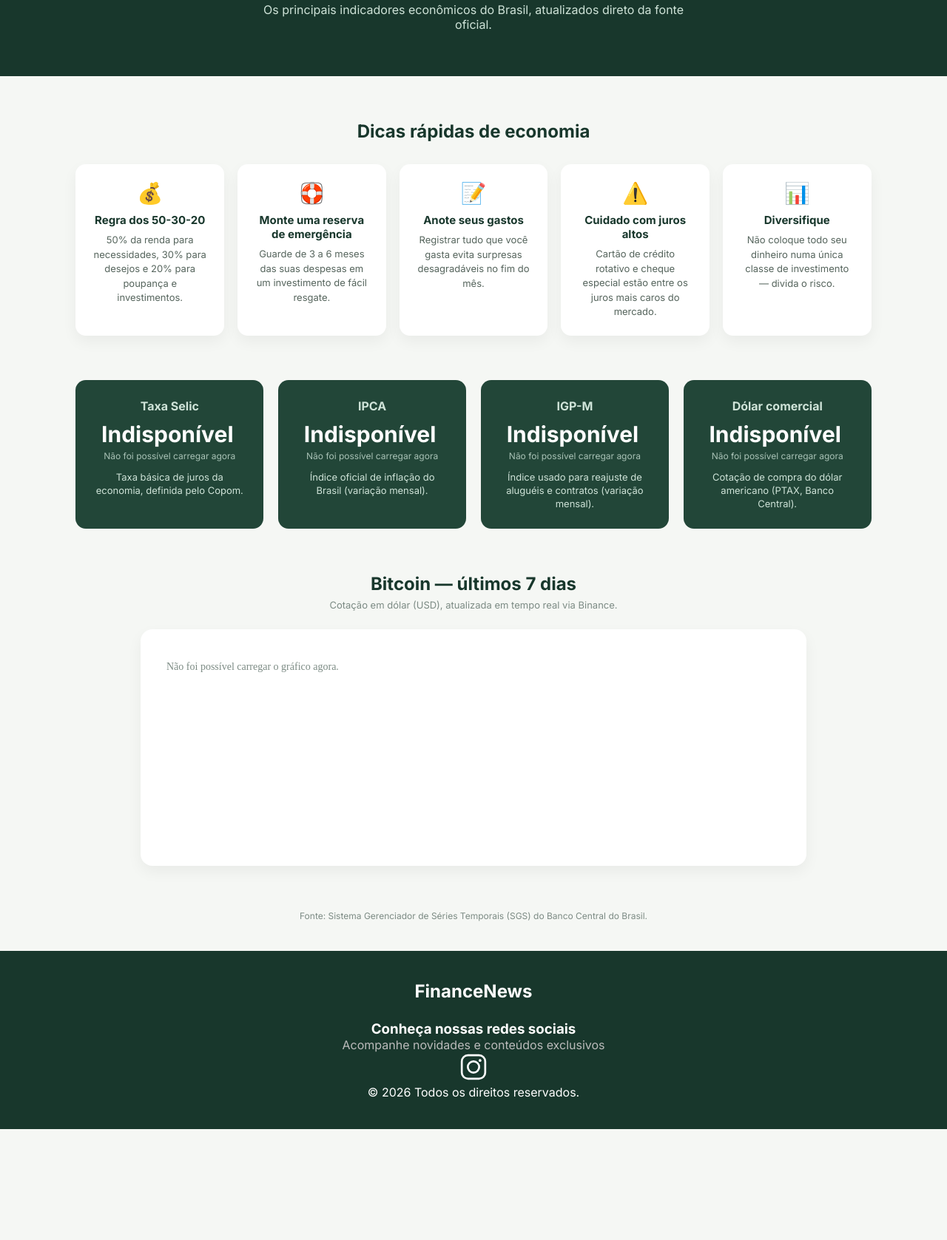
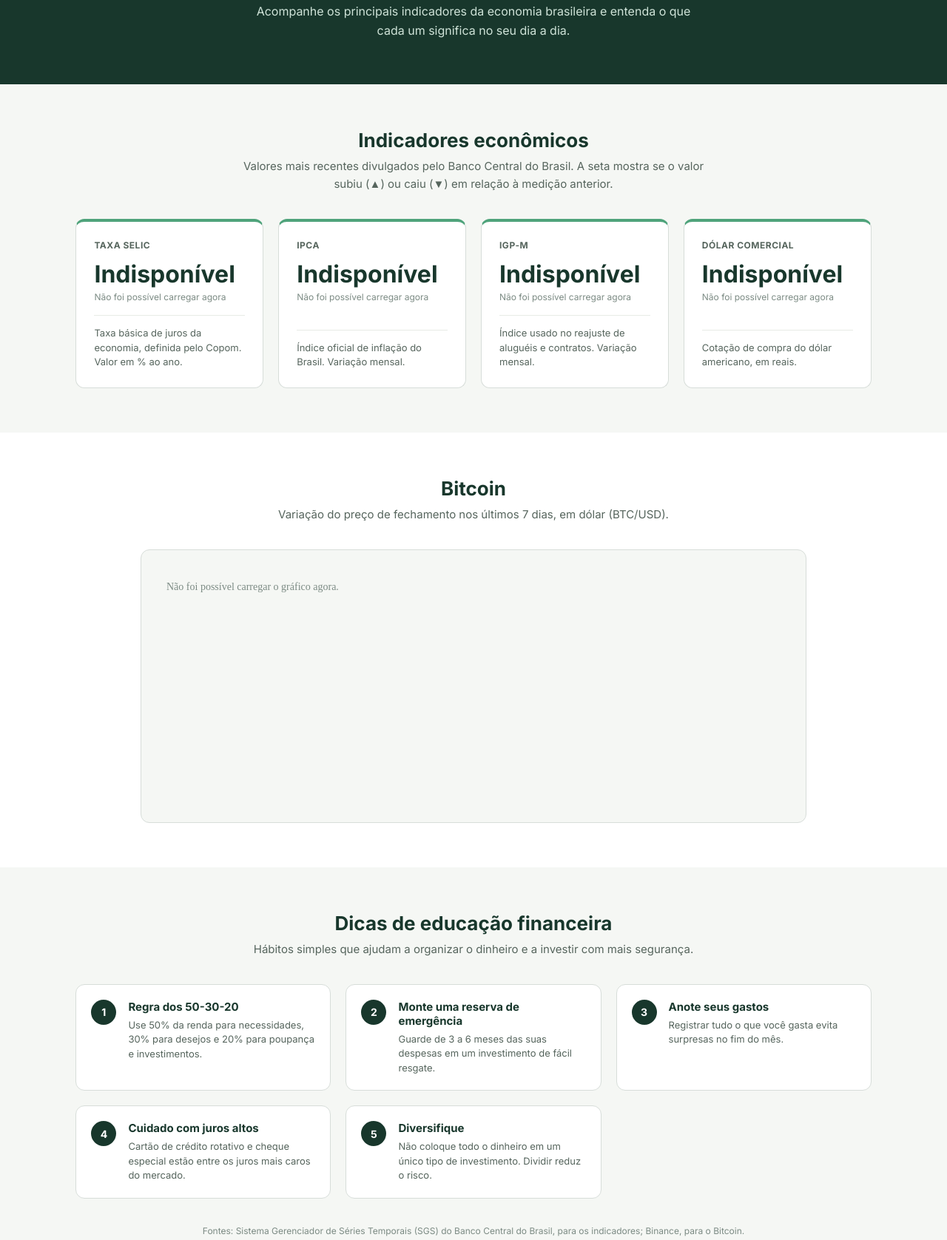
Before and after one commit to nathanwendel09/TCC, a plain HTML site: page economia.html in a window 1280 px wide. Shown: the part 233-1910 px from the top of the page at 74% size. Before the commit the page ends 1760 px from the top, so only its background shows below. Drawn offline with nearby package versions, Linux system fonts and the light colour scheme; no server answers.

Commit message:
mudanças visuais em duas paginas

```diff
--- a/backend/economia.js
+++ b/backend/economia.js
@@ -11,7 +11,14 @@ const SERIES = {
     dolar: 1      // Dólar comercial (compra)
 };
 
-async function carregarIndicador(id, codigoSerie, sufixo) {
+function formatarNumero(valor) {
+    return Number(valor).toLocaleString("pt-BR", {
+        minimumFractionDigits: 2,
+        maximumFractionDigits: 2
+    });
+}
+
+async function carregarIndicador(id, codigoSerie, prefixo, sufixo) {
     const valorEl = document.getElementById(id);
     const dataEl = document.getElementById(id + "-data");
     const trendEl = document.getElementById(id + "-trend");
@@ -29,7 +36,7 @@ async function carregarIndicador(id, codigoSerie, sufixo) {
         const ultimo = data[data.length - 1];
         const anterior = data.length > 1 ? data[data.length - 2] : null;
 
-        valorEl.textContent = `${Number(ultimo.valor).toFixed(2)}${sufixo}`;
+        valorEl.textContent = `${prefixo}${formatarNumero(ultimo.valor)}${sufixo}`;
         dataEl.textContent = `Atualizado em ${ultimo.data}`;
 
         if (anterior) {
@@ -55,10 +62,10 @@ async function carregarIndicador(id, codigoSerie, sufixo) {
     }
 }
 
-carregarIndicador("selic", SERIES.selic, "%");
-carregarIndicador("ipca", SERIES.ipca, "%");
-carregarIndicador("igpm", SERIES.igpm, "%");
-carregarIndicador("dolar", SERIES.dolar, " R$");
+carregarIndicador("selic", SERIES.selic, "", "%");
+carregarIndicador("ipca", SERIES.ipca, "", "%");
+carregarIndicador("igpm", SERIES.igpm, "", "%");
+carregarIndicador("dolar", SERIES.dolar, "R$ ", "");
 
 
 // ======================
--- a/economia.html
+++ b/economia.html
@@ -37,94 +37,122 @@
 <!-- HERO -->
 <section class="hero">
 <h1>Economia</h1>
-<p>Os principais indicadores econômicos do Brasil, atualizados direto da fonte oficial.</p>
+<p>Acompanhe os principais indicadores da economia brasileira e entenda o que cada um significa no seu dia a dia.</p>
 </section>
 
-<!-- DICAS -->
-<section class="dicas">
+<!-- INDICADORES -->
+<section class="section">
 
-<h2>Dicas rápidas de economia</h2>
-
-<div class="dicas-grid">
-
-<div class="dica-card">
-<span class="dica-icone">💰</span>
-<h3>Regra dos 50-30-20</h3>
-<p>50% da renda para necessidades, 30% para desejos e 20% para poupança e investimentos.</p>
+<div class="section-title">
+<h2>Indicadores econômicos</h2>
+<p>Valores mais recentes divulgados pelo Banco Central do Brasil. A seta mostra se o valor subiu (▲) ou caiu (▼) em relação à medição anterior.</p>
 </div>
 
-<div class="dica-card">
-<span class="dica-icone">🛟</span>
-<h3>Monte uma reserva de emergência</h3>
-<p>Guarde de 3 a 6 meses das suas despesas em um investimento de fácil resgate.</p>
+<div class="indicadores">
+
+<div class="indicador-card">
+<h3>Taxa Selic</h3>
+<p class="valor"><span id="selic">Carregando...</span><span class="trend" id="selic-trend"></span></p>
+<p class="data" id="selic-data"></p>
+<p class="explicacao">Taxa básica de juros da economia, definida pelo Copom. Valor em % ao ano.</p>
 </div>
 
-<div class="dica-card">
-<span class="dica-icone">📝</span>
-<h3>Anote seus gastos</h3>
-<p>Registrar tudo que você gasta evita surpresas desagradáveis no fim do mês.</p>
+<div class="indicador-card">
+<h3>IPCA</h3>
+<p class="valor"><span id="ipca">Carregando...</span><span class="trend" id="ipca-trend"></span></p>
+<p class="data" id="ipca-data"></p>
+<p class="explicacao">Índice oficial de inflação do Brasil. Variação mensal.</p>
 </div>
 
-<div class="dica-card">
-<span class="dica-icone">⚠️</span>
-<h3>Cuidado com juros altos</h3>
-<p>Cartão de crédito rotativo e cheque especial estão entre os juros mais caros do mercado.</p>
+<div class="indicador-card">
+<h3>IGP-M</h3>
+<p class="valor"><span id="igpm">Carregando...</span><span class="trend" id="igpm-trend"></span></p>
+<p class="data" id="igpm-data"></p>
+<p class="explicacao">Índice usado no reajuste de aluguéis e contratos. Variação mensal.</p>
 </div>
 
-<div class="dica-card">
-<span class="dica-icone">📊</span>
-<h3>Diversifique</h3>
-<p>Não coloque todo seu dinheiro numa única classe de investimento — divida o risco.</p>
+<div class="indicador-card">
+<h3>Dólar comercial</h3>
+<p class="valor"><span id="dolar">Carregando...</span><span class="trend" id="dolar-trend"></span></p>
+<p class="data" id="dolar-data"></p>
+<p class="explicacao">Cotação de compra do dólar americano, em reais.</p>
 </div>
 
 </div>
 
 </section>
 
-<!-- INDICADORES -->
-<section class="indicadores">
+<!-- GRÁFICO BITCOIN -->
+<section class="section section-alt">
 
-<div class="indicador-card">
-<h3>Taxa Selic</h3>
-<p class="valor"><span id="selic">Carregando...</span><span class="trend" id="selic-trend"></span></p>
-<p class="data" id="selic-data"></p>
-<p class="explicacao">Taxa básica de juros da economia, definida pelo Copom.</p>
+<div class="section-title">
+<h2>Bitcoin</h2>
+<p>Variação do preço de fechamento nos últimos 7 dias, em dólar (BTC/USD).</p>
 </div>
 
-<div class="indicador-card">
-<h3>IPCA</h3>
-<p class="valor"><span id="ipca">Carregando...</span><span class="trend" id="ipca-trend"></span></p>
-<p class="data" id="ipca-data"></p>
-<p class="explicacao">Índice oficial de inflação do Brasil (variação mensal).</p>
+<div class="grafico-card">
+<div class="grafico-area">
+<canvas id="bitcoin-chart"></canvas>
 </div>
-
-<div class="indicador-card">
-<h3>IGP-M</h3>
-<p class="valor"><span id="igpm">Carregando...</span><span class="trend" id="igpm-trend"></span></p>
-<p class="data" id="igpm-data"></p>
-<p class="explicacao">Índice usado para reajuste de aluguéis e contratos (variação mensal).</p>
-</div>
-
-<div class="indicador-card">
-<h3>Dólar comercial</h3>
-<p class="valor"><span id="dolar">Carregando...</span><span class="trend" id="dolar-trend"></span></p>
-<p class="data" id="dolar-data"></p>
-<p class="explicacao">Cotação de compra do dólar americano (PTAX, Banco Central).</p>
 </div>
 
 </section>
 
-<!-- GRÁFICO BITCOIN -->
-<section class="grafico-section">
-<h2>Bitcoin — últimos 7 dias</h2>
-<p class="grafico-sub">Cotação em dólar (USD), atualizada em tempo real via Binance.</p>
+<!-- DICAS -->
+<section class="section">
 
-<div class="grafico-card">
-<canvas id="bitcoin-chart"></canvas>
+<div class="section-title">
+<h2>Dicas de educação financeira</h2>
+<p>Hábitos simples que ajudam a organizar o dinheiro e a investir com mais segurança.</p>
 </div>
+
+<div class="dicas-lista">
+
+<div class="dica">
+<span class="dica-num">1</span>
+<div>
+<h3>Regra dos 50-30-20</h3>
+<p>Use 50% da renda para necessidades, 30% para desejos e 20% para poupança e investimentos.</p>
+</div>
+</div>
+
+<div class="dica">
+<span class="dica-num">2</span>
+<div>
+<h3>Monte uma reserva de emergência</h3>
+<p>Guarde de 3 a 6 meses das suas despesas em um investimento de fácil resgate.</p>
+</div>
+</div>
+
+<div class="dica">
+<span class="dica-num">3</span>
+<div>
+<h3>Anote seus gastos</h3>
+<p>Registrar tudo o que você gasta evita surpresas no fim do mês.</p>
+</div>
+</div>
+
+<div class="dica">
+<span class="dica-num">4</span>
+<div>
+<h3>Cuidado com juros altos</h3>
+<p>Cartão de crédito rotativo e cheque especial estão entre os juros mais caros do mercado.</p>
+</div>
+</div>
+
+<div class="dica">
+<span class="dica-num">5</span>
+<div>
+<h3>Diversifique</h3>
+<p>Não coloque todo o dinheiro em um único tipo de investimento. Dividir reduz o risco.</p>
+</div>
+</div>
+
+</div>
+
+<p class="fonte">Fontes: Sistema Gerenciador de Séries Temporais (SGS) do Banco Central do Brasil, para os indicadores; Binance, para o Bitcoin.</p>
+
 </section>
-
-<p class="fonte">Fonte: Sistema Gerenciador de Séries Temporais (SGS) do Banco Central do Brasil.</p>
 
 <!-- FOOTER -->
 <footer>
--- a/frontend/pages/CSS/economia.css
+++ b/frontend/pages/CSS/economia.css
@@ -77,10 +77,10 @@ nav a.active{
 
 /* HERO */
 .hero{
+    background: #18372C;
+    color: white;
     padding: 60px 8%;
     text-align: center;
-    background: #18372C;
-    color: white;
 }
 
 .hero h1{
@@ -90,146 +90,166 @@ nav a.active{
 
 .hero p{
     color: #cfe3d8;
-    max-width: 600px;
+    max-width: 620px;
     margin: 0 auto;
+    line-height: 1.6;
 }
 
-/* DICAS */
-.dicas{
-    padding: 60px 8% 20px;
+/* SEÇÕES */
+.section{
+    padding: 60px 8%;
 }
 
-.dicas h2{
-    text-align: center;
-    margin-bottom: 30px;
+.section-alt{
+    background: white;
 }
 
-.dicas-grid{
-    display: grid;
-    grid-template-columns: repeat(auto-fit, minmax(200px, 1fr));
-    gap: 18px;
+.section-title{
+    text-align: center;
+    max-width: 640px;
+    margin: 0 auto 35px;
 }
 
-.dica-card{
-    background: white;
-    border-radius: 14px;
-    padding: 22px;
-    text-align: center;
-    box-shadow: 0 8px 20px rgba(0,0,0,0.05);
-    transition: .2s;
-}
-
-.dica-card:hover{
-    transform: translateY(-4px);
-}
-
-.dica-icone{
-    font-size: 28px;
-    display: block;
-    margin-bottom: 10px;
-}
-
-.dica-card h3{
-    font-size: 15px;
+.section-title h2{
+    font-size: 26px;
     margin-bottom: 8px;
 }
 
-.dica-card p{
-    font-size: 13px;
+.section-title p{
     color: #56655d;
-    line-height: 1.5;
+    line-height: 1.6;
+    font-size: 15px;
 }
 
 /* INDICADORES */
 .indicadores{
-    padding: 40px 8% 60px;
     display: grid;
-    grid-template-columns: repeat(auto-fit, minmax(220px, 1fr));
+    grid-template-columns: repeat(auto-fit, minmax(230px, 1fr));
     gap: 20px;
-}
-
-.trend{
-    font-size: 16px;
-    margin-left: 6px;
-}
-
-.trend.up{
-    color: #4FA37B;
-}
-
-.trend.down{
-    color: #ff6b6b;
-}
-
-/* GRÁFICO BITCOIN */
-.grafico-section{
-    padding: 0 8% 60px;
-}
-
-.grafico-section h2{
-    text-align: center;
-    margin-bottom: 6px;
-}
-
-.grafico-sub{
-    text-align: center;
-    font-size: 13px;
-    color: #7c8b84;
-    margin-bottom: 25px;
-}
-
-.grafico-card{
-    background: white;
-    border-radius: 16px;
-    padding: 25px;
-    box-shadow: 0 8px 20px rgba(0,0,0,0.05);
-    max-width: 900px;
+    max-width: 1100px;
     margin: 0 auto;
-    height: 320px;
 }
 
 .indicador-card{
-    background: #224638;
-    color: white;
-    padding: 25px;
-    border-radius: 14px;
-    text-align: center;
-    transition: .2s;
-}
-
-.indicador-card:hover{
-    transform: translateY(-5px);
+    background: white;
+    border: 1px solid #d7ddd9;
+    border-top: 4px solid #4FA37B;
+    border-radius: 12px;
+    padding: 24px;
+    display: flex;
+    flex-direction: column;
 }
 
 .indicador-card h3{
-    font-size: 16px;
-    color: #cfe3d8;
-    margin-bottom: 10px;
+    font-size: 12px;
+    font-weight: 700;
+    text-transform: uppercase;
+    letter-spacing: 0.5px;
+    color: #56655d;
+    margin-bottom: 12px;
 }
 
 .indicador-card .valor{
-    font-size: 30px;
-    font-weight: bold;
+    font-size: 32px;
+    font-weight: 700;
+    color: #18372C;
     margin-bottom: 4px;
 }
 
 .indicador-card .data{
     font-size: 12px;
-    color: #a9c2b6;
-    margin-bottom: 12px;
+    color: #7c8b84;
+    margin-bottom: 16px;
+    min-height: 16px;
 }
 
 .indicador-card .explicacao{
     font-size: 13px;
-    color: #cfe3d8;
-    line-height: 1.4;
+    line-height: 1.5;
+    color: #56655d;
+    border-top: 1px solid #e7ebe6;
+    padding-top: 14px;
+    margin-top: auto;
+}
+
+.trend{
+    font-size: 16px;
+    margin-left: 8px;
+}
+
+.trend.up{
+    color: #3b8f66;
+}
+
+.trend.down{
+    color: #d64545;
+}
+
+/* GRÁFICO BITCOIN */
+.grafico-card{
+    background: #F5F7F4;
+    border: 1px solid #d7ddd9;
+    border-radius: 12px;
+    padding: 24px;
+    max-width: 900px;
+    margin: 0 auto;
+}
+
+.grafico-area{
+    position: relative;
+    height: 320px;
+}
+
+/* DICAS */
+.dicas-lista{
+    display: grid;
+    grid-template-columns: repeat(auto-fit, minmax(300px, 1fr));
+    gap: 20px;
+    max-width: 1100px;
+    margin: 0 auto;
+}
+
+.dica{
+    display: flex;
+    gap: 16px;
+    background: white;
+    border: 1px solid #d7ddd9;
+    border-radius: 12px;
+    padding: 20px;
+}
+
+.dica-num{
+    flex-shrink: 0;
+    width: 34px;
+    height: 34px;
+    border-radius: 50%;
+    background: #18372C;
+    color: white;
+    font-size: 14px;
+    font-weight: 700;
+    display: flex;
+    align-items: center;
+    justify-content: center;
+}
+
+.dica h3{
+    font-size: 15px;
+    margin-bottom: 6px;
+}
+
+.dica p{
+    font-size: 13px;
+    line-height: 1.5;
+    color: #56655d;
 }
 
 .fonte{
+    max-width: 1100px;
+    margin: 35px auto 0;
     text-align: center;
     font-size: 12px;
+    line-height: 1.5;
     color: #7c8b84;
-    padding-bottom: 40px;
 }
 
 /* FOOTER */
@@ -270,4 +290,20 @@ footer{
     nav {
         display: none;
     }
+
+    .section{
+        padding: 45px 6%;
+    }
+
+    .hero h1{
+        font-size: 28px;
+    }
+
+    .dicas-lista{
+        grid-template-columns: 1fr;
+    }
+
+    .grafico-area{
+        height: 260px;
+    }
 }
```
Also changed, not shown: investimentos.html (+45 -7 lines).
